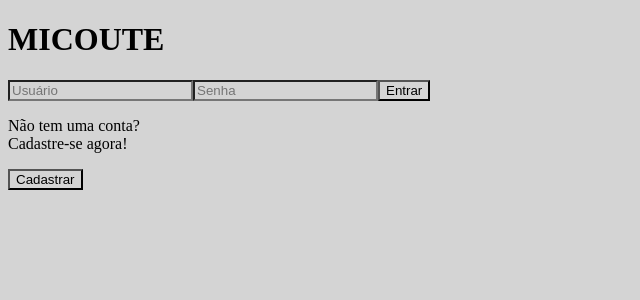
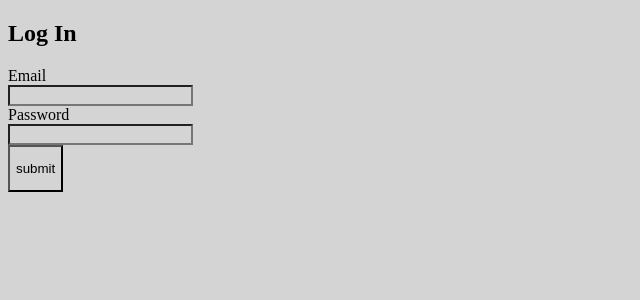
Before and after one commit to oscarRodriguesDev/micoute_cliente, a Next.js app: page /login in a window 1280 px wide. Shown: the top 300 px of the page, without its empty margins (0-640 px from the left). Built offline with nearby package versions, Linux system fonts and the light colour scheme.

Commit message:
inicado teste de login

```diff
--- a/package.json
+++ b/package.json
@@ -13,6 +13,7 @@
     "next": "14.1.3",
     "react": "^18",
     "react-dom": "^18",
+    "react-hook-form": "^7.51.0",
     "sass": "^1.71.1"
   },
   "devDependencies": {
--- a/src/pages/login/index.tsx
+++ b/src/pages/login/index.tsx
@@ -1,26 +1,84 @@
 import styles from './styles.module.scss'
-const Login =()=>{
-    return(
-        <>
-        <div className={styles.container}>
-        <h1 className={styles.title}>MICOUTE</h1>
-        <section className={styles.boxLogin}>
-            <form action="" >
-            <input type="text" placeholder='Usuário'/>
-            <input type="password" placeholder='Senha'/>
-            <button>Entrar</button>
-            </form>
-        </section>
+// Import the functions you need from the SDKs you need
+import { initializeApp } from "firebase/app";
+// TODO: Add SDKs for Firebase products that you want to use
+// https://firebase.google.com/docs/web/setup#available-libraries
 
-        <section className={styles.boxLoginCreate}>
-            <p>Não tem uma conta?<br /> Cadastre-se agora!</p>
-            <button onClick= {() => alert('Funcionalidade ainda não disponível')} >Cadastrar</button>
-        </section>
-        </div>
-        </>
-    )
+// Your web app's Firebase configuration
+const firebaseConfig = {
+  apiKey: "AIzaSyAj1pIq3lyEprzCZgsokUu0Ups9W2f8aMA",
+  authDomain: "micouch.firebaseapp.com",
+  projectId: "micouch",
+  storageBucket: "micouch.appspot.com",
+  messagingSenderId: "840331037466",
+  appId: "1:840331037466:web:f4d9f7fa27c12992d07aa3"
+};
+
+import React from "react";
+import { FormProvider, useForm } from "react-hook-form";
+
+interface LoginType {
+  email: string;
+  password: string;
 }
+const Login = () => {
+  const methods = useForm<LoginType>({ mode: "onBlur" });
 
-export default Login
+  const {
+    register,
+    handleSubmit,
+    formState: { errors },
+  } = methods;
 
-//
+  const onSubmit = async (data: LoginType) => {
+    console.log(data);
+  };
+  return (
+    <div className="sign-up-form container mx-auto w-96 mt-12 border-2 border-gray-400">
+      <h2 className="px-12 mt-8 text-center text-2xl font-semibold text-blue-900">Log In</h2>
+      <FormProvider {...methods}>
+        <form action="" className="w-80 mx-auto pb-12 px-4" onSubmit={handleSubmit(onSubmit)}>
+          <div className="mt-8">
+            <div className="flex items-center justify-between">
+              <label htmlFor="" className="block mb-3 font-sans text-blue-900">
+                Email
+              </label>
+            </div>
+
+            <input
+              type="email"
+              {...register("email", { required: "Email is required" })}
+              className={`border border-solid rounded-lg ring:0 focus:ring-0 focus:outline-none border-gray-400 text-gray-500 text-normal py-3 h-12 px-6 text-lg w-full flex items-center`}
+            />
+            {errors.email && <p className="text-red-400">{errors.email.message}</p>}
+          </div>
+          <div className="mt-8">
+            <div className="flex items-center justify-between">
+              <label htmlFor="" className="block mb-3 font-sans text-blue-900">
+                Password
+              </label>
+            </div>
+
+            <input
+              type="password"
+              {...register("password", { required: "Password is required" })}
+              className={`border border-solid rounded-lg ring:0 focus:ring-0 focus:outline-none border-gray-400 text-gray-500 text-normal py-3 h-12 px-6 text-lg w-full flex items-center`}
+            />
+            {errors.password && <p className="text-red-400">{errors.password.message}</p>}
+          </div>
+
+          <div className="flex justify-center pt-8">
+            <button
+              type="submit"
+              className={`h-12 text-center w-2/3 bg-blue-900 border-2 rounded-md hover:shadow-lg hover:bg-blue-800 text-lg transition`}
+            >
+              <p className="capitalize text-white font-normal">submit</p>
+            </button>
+          </div>
+        </form>
+      </FormProvider>
+    </div>
+  );
+};
+
+export default Login;
```
Also changed, not shown: 1 other file (tests, documents, lock files or other folders).
